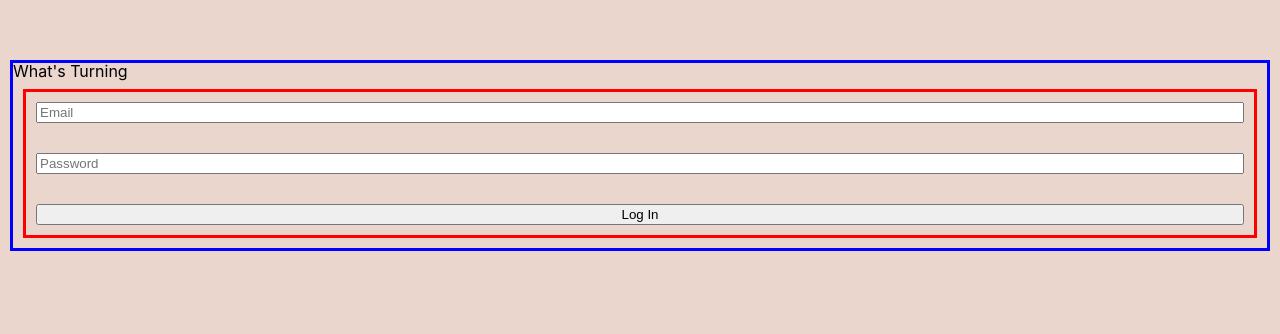
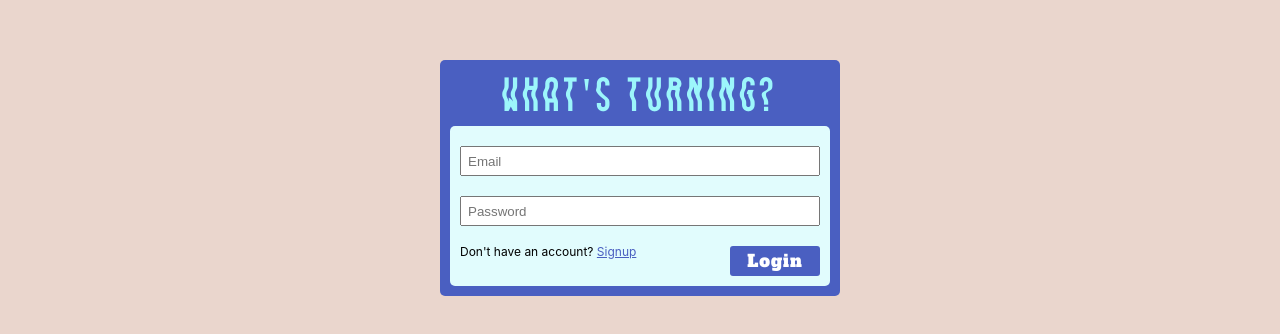
Before and after one commit to maxwellpothier/maxpothier-v3, a Next.js app: page /login in a window 1280 px wide. Shown: the part 140-474 px from the top of the page. Built offline with nearby package versions, Linux system fonts and the light colour scheme.

Commit message:
finishes styling the login page

```diff
--- /dev/null
+++ b/components/WTLogo.js
@@ -0,0 +1,10 @@
+import styles from "./wtLogo.module.scss";
+import Link from 'next/link';
+
+const WTLogo = () => {
+	return (
+		<span className={styles.fullLogo}>What&apos;s Turning?</span>
+	);
+};
+
+export default WTLogo;
--- /dev/null
+++ b/components/wtLogo.module.scss
@@ -0,0 +1,11 @@
+@import "styles/colors";
+
+.fullLogo {
+	display: flex;
+	font-family: "Liquido";
+	font-size: 48px;
+	letter-spacing: 5px;
+	color: $anakiwa;
+	align-self: center;
+	cursor: pointer;
+}
--- a/pages/login.js
+++ b/pages/login.js
@@ -1,5 +1,6 @@
 import { useRouter } from "next/router";
 import { useForm } from "react-hook-form";
+import WTLogo from "../components/WTLogo";
 import { auth } from "../lib/mutations";
 
 import styles from "./login.module.scss";
@@ -10,15 +11,16 @@ const Login = () => {
 
 	const onSubmit = async (userData) => {
 		const user = await auth("login", userData);
+		console.log(user);
 		if (user.ok) {
 			router.push("/")
 		};
 	};
 
 	return (
-		<div>
+		<div className={styles.pageWrapper}>
 			<div className={styles.loginFormOuterBox}>
-				What's Turning
+				<WTLogo/>
 				<div className={styles.loginFormInnerBox}>
 					<form onSubmit={hookForm.handleSubmit(onSubmit)} className={styles.loginForm}>
 						<input
@@ -33,7 +35,13 @@ const Login = () => {
 							placeholder={"Password"}
 							type={"password"}
 						/>
-						<button type={"submit"}>Log In</button>
+						<div className={styles.buttonAreaContainer}>
+							<div className={styles.moreInfo}>
+								<div>Don&apos;t have an account? <a className={styles.signupLink} href={"/signup"}>Signup</a></div>
+								{/* <div>Forgot Password</div> */}
+							</div>
+							<button className={styles.formSubmitButton} type={"submit"}>Login</button>
+						</div>
 					</form>
 				</div>
 			</div>
--- a/pages/login.module.scss
+++ b/pages/login.module.scss
@@ -1,21 +1,72 @@
+@import "styles/colors";
+
 .loginFormOuterBox {
+	display: flex;
+	flex-direction: column;
+	justify-content: center;
 	margin: 0 10px;
-	border: 3px solid blue;
+	background-color: $indigo;
 	margin-top: 200px;
+	border-radius: 5px;
+	padding-top: 8px;
+	max-width: 400px;
 }
 
 .loginFormInnerBox {
-	border: 3px solid red;
+	background-color: $foam;
 	margin: 10px;
+	border-radius: 5px;
 }
 
 .loginForm {
 	display: flex;
 	flex-direction: column;
-	gap: 30px;
-	margin: 10px;
+	margin: 20px 10px 10px 10px;
 }
 
 .formInputField {
 	width: 100%;
+	margin-bottom: 20px;
+	height: 30px;
+	padding: 6px;
+	&:focus {
+		outline: none;
+	}
 }
+
+.buttonAreaContainer {
+	display: flex;
+	justify-content: space-between;
+	gap: 20px;
+}
+
+.moreInfo {
+	display: flex;
+	flex-direction: column;
+	gap: 5px;
+	font-size: 12px;
+}
+
+.signupLink {
+	color: $indigo;
+	text-decoration: underline;
+}
+
+.formSubmitButton {
+	width: 90px;
+	height: 30px;
+	background-color: $indigo;
+	border: none;
+	border-radius: 3px;
+	color: white;
+	font-family: "Alfa Slab";
+	font-size: 17px;
+    letter-spacing: 1px;
+}
+
+@media only screen and (min-width: 420px) {
+	.loginFormOuterBox {
+		margin: 0 auto;
+		margin-top: 200px;
+	}
+}
```
Also changed, not shown: components/Header.js (+4 -3 lines).
